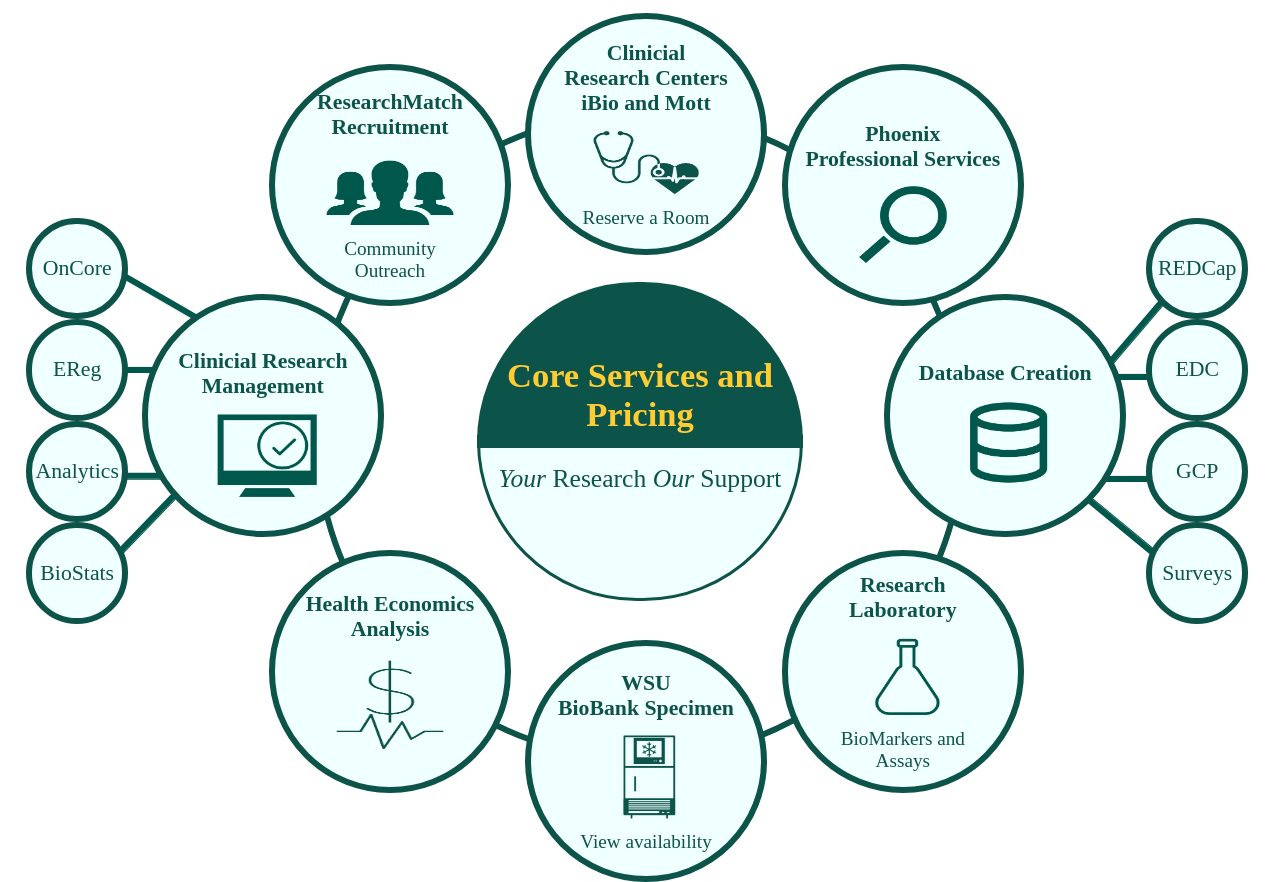
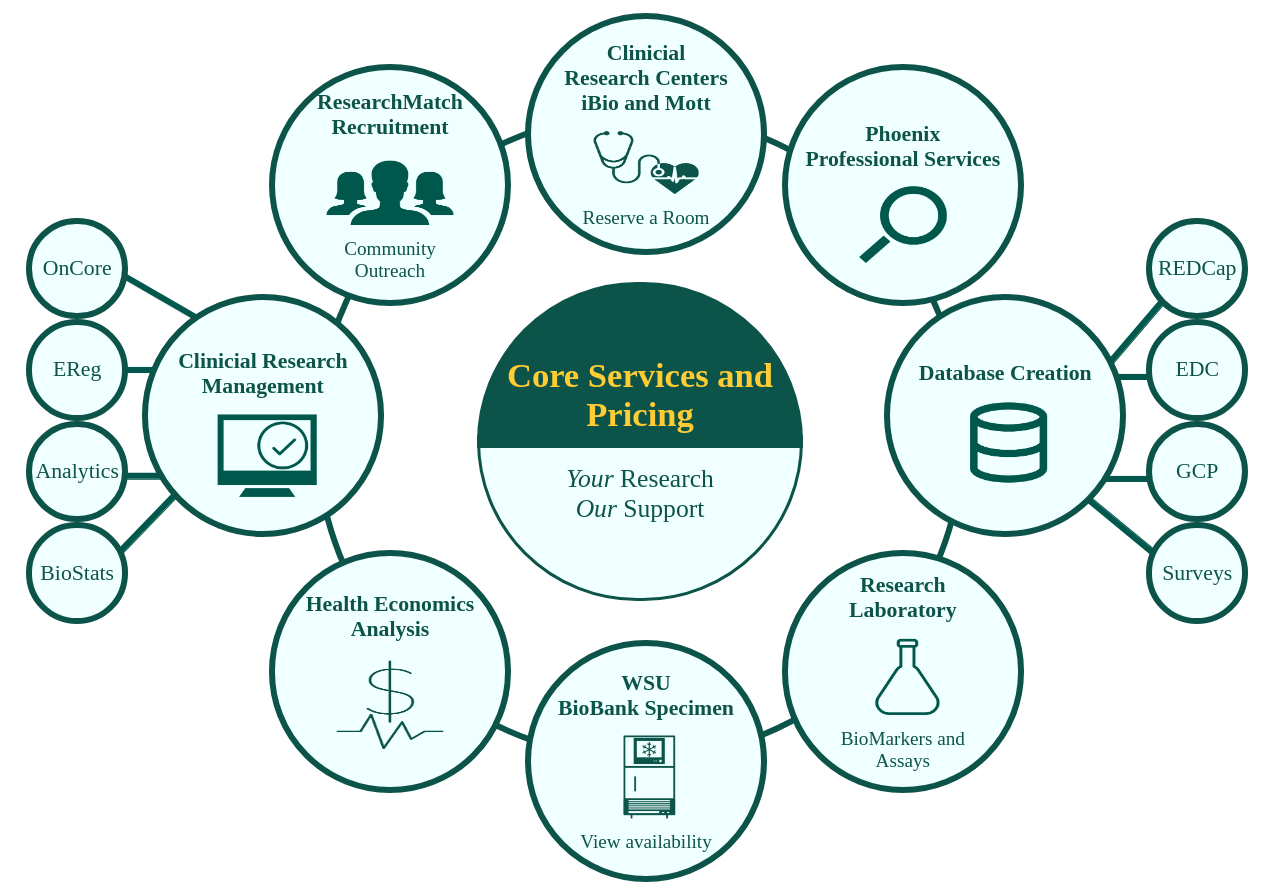
Before and after one commit to jss37/CRSC-WheelV2, a plain HTML site: page index.html in a window 1280 px wide. Drawn offline with Linux system fonts and the light colour scheme.

Commit message:
Update index.html

```diff
--- a/index.html
+++ b/index.html
@@ -223,7 +223,7 @@
     <div id="center">
         <h1>Core Services and<br>Pricing</h1>
         <!-- <div id="smaller-wheel"></div> -->
-        <div class="center-half-circle-one"><p><i>Your</i> Research <i>Our</i> Support</p></div>
+        <div class="center-half-circle-one"><p><i>Your</i> Research<br> <i>Our</i> Support</p></div>
         <div class="center-half-circle-two"> </div>
 
     </div>
```
